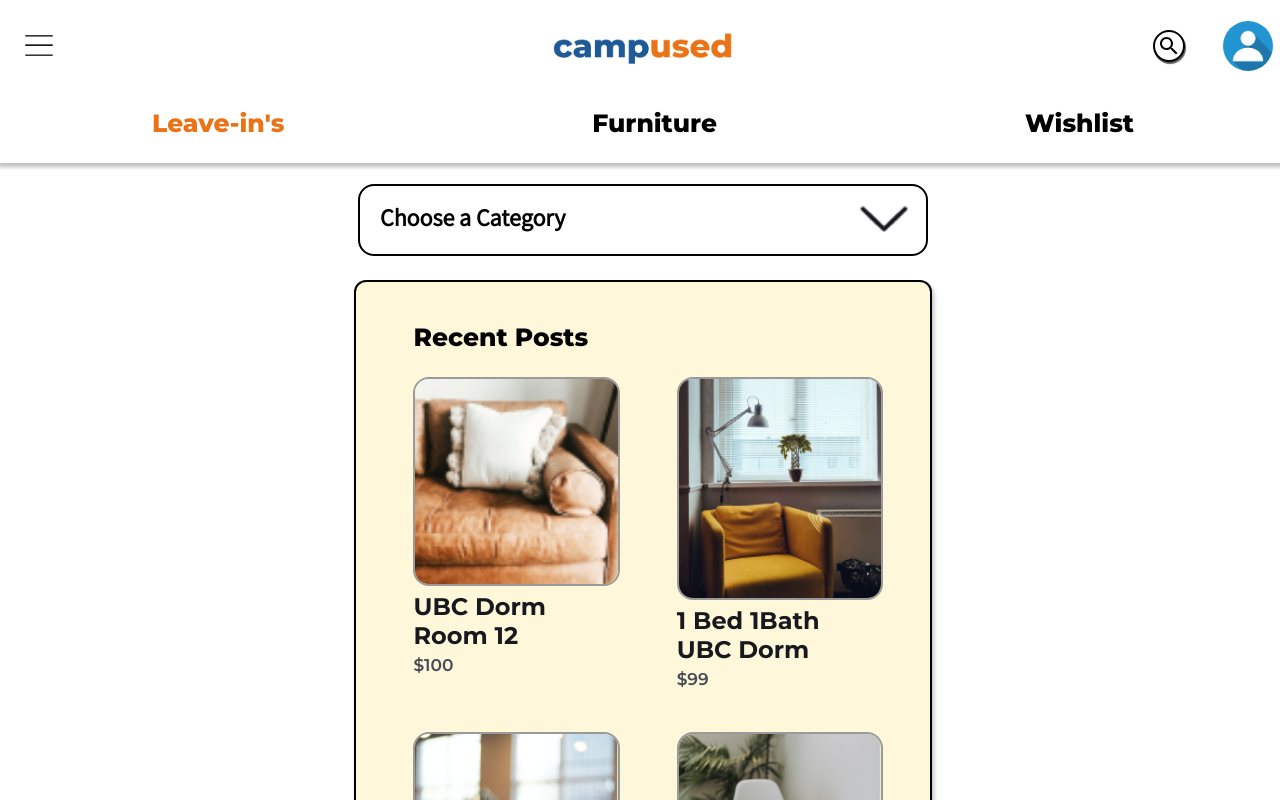
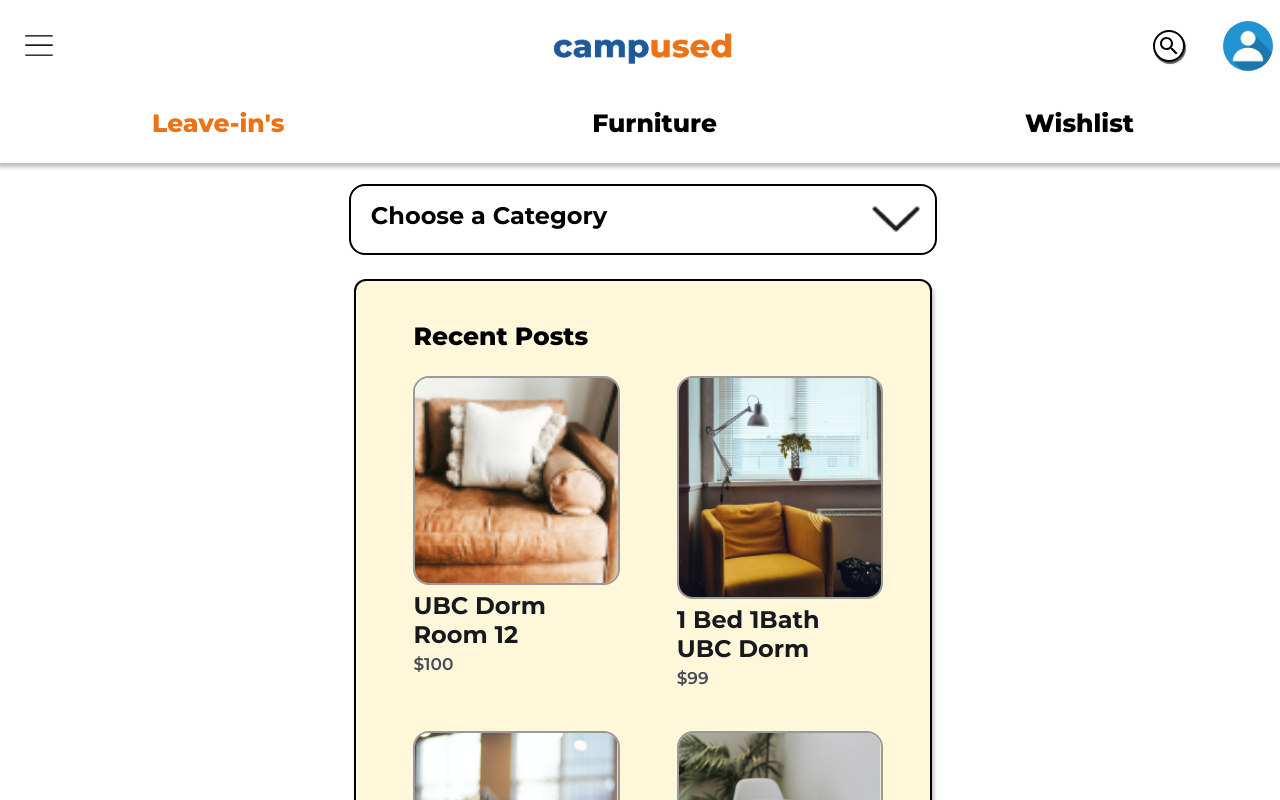
Before and after one commit to cindyparkk/campused, a Next.js app: page /Furniture_Market in a window 1280 px wide. Shown: the top 800 px of the page. Built offline with nearby package versions, Linux system fonts and the light colour scheme.

Commit message:
edit category

```diff
--- a/comps/Category/index.js
+++ b/comps/Category/index.js
@@ -12,6 +12,11 @@ font-weight:bold;
 font-size:24px;
 display:inline-flex;
 flex-direction:column;
+
+
+font-family: "Montserrat", sans-serif;
+font-weight: 700;
+font-size: 24px;
 
 
 `;
@@ -48,7 +53,8 @@ padding:5px 10px;
 const ArrowDiv = styled.div`
     mid-width: 10px;
     height: auto;
-    padding-left:280px;
+    padding-left:250px;
+    padding-right:10px;
     padding-top:5px;
 
 
@@ -120,7 +126,7 @@ box-shadow: 0px 4px 4px rgba(0, 0, 0, 0.25);
 `;
 
 
-const Category =({expand,onCategorySelect,arrow,name1,name2,name3,name4})=> {
+const Category =({expand,onCategorySelect,arrow,name1,name2,name3,name4,title})=> {
 
 
         const [expanded, setExpanded] = useState(false);
@@ -135,7 +141,7 @@ const Category =({expand,onCategorySelect,arrow,name1,name2,name3,name4})=> {
             setExpanded(!expanded);
         }}>
             <DropDownBox>
-            <div>Choose a Category</div>
+            <div>{title}</div>
 
             <ArrowDiv>
             <Arrow src={arrow} />
@@ -172,7 +178,8 @@ arrow:"/arrowdown.png",
 name1:"Bedroom",
 name2:"Kitchen",
 name3:"Bathroom",
-name4:"Living room & General Furniture"
+name4:"Living room & General Furniture",
+title:"Choose a Category"
 
 }
 
--- a/pages/Leave_in/index.js
+++ b/pages/Leave_in/index.js
@@ -21,7 +21,7 @@ export default function Furniture() {
      <HeaderMenu/>
     <br></br>
     <div className="category">
-    <BigCategory />
+    <BigCategory title="Choose a Building" name1="Brock Hall" name2="Walter Gage " name1="Ponderosa" name1="Thunderbird" />
     </div>
 
     <div className="itempost">
--- a/pages/index.scss
+++ b/pages/index.scss
@@ -20,14 +20,14 @@ h2 {
 }
 
 h3 {
-    // i.e. header menus, choose a category
+    // i.e. header menus
     font-family: "Montserrat", sans-serif;
     font-weight: 800;
     font-size: 25px;
 }
 
 h4 {
-    // price
+    // price, choose a category
 
     font-family: "Montserrat", sans-serif;
     font-weight: 700;
```
